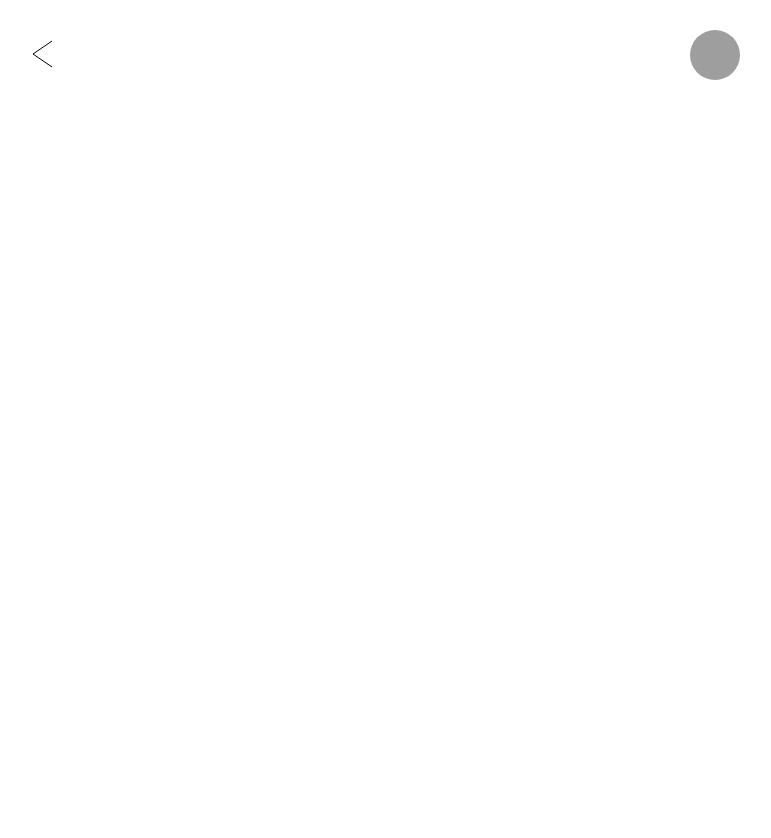
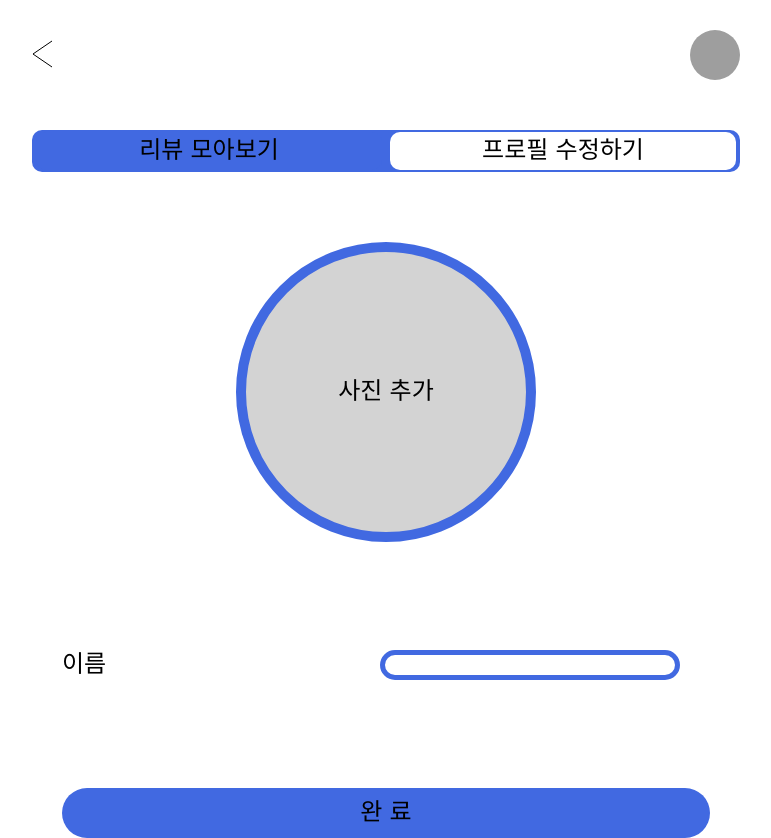
Before and after one commit to BlahBlahComputer/blahblahfridge-web, a React (Create React App) app: page /changeprofile in a window 1280 px wide. Before the commit this address had no page. Shown: the whole page, without its empty margins (254-1025 px from the left). Before the commit the page ends 800 px from the top, so only its background shows below. Built offline with nearby package versions, Linux system fonts and the light colour scheme; grey boxes are pictures that could not be loaded.

Commit message:
my review and change profile

```diff
--- /dev/null
+++ b/src/@types/review.ts
@@ -0,0 +1,8 @@
+export interface IReviewResult {
+  foodId: number;
+  foodImageUrl: string | null;
+  foodName: string;
+  date: string;
+  star: string;
+  reviewText: string;
+}
--- a/src/App.tsx
+++ b/src/App.tsx
@@ -10,6 +10,8 @@ import NaverCallback from '#/components/navercallback';
 
 import MainContainer from './components/MainContainer';
 import TopBar from './components/Topbar';
+import MyReview from './components/MyReview';
+import ChangeProfile from './components/changeprofile';
 
 function App() {
   const [isAuth, setIsAuth] = useState(true);
@@ -50,6 +52,12 @@ function App() {
           <Routes>
             <Route path="/" element={<MainContainer />} />
           </Routes>
+          <Routes>
+            <Route path="/myreview" element={<MyReview />} />
+          </Routes>
+          <Routes>
+            <Route path="/changeprofile" element={<ChangeProfile />} />
+          </Routes>
         </>
       )}
     </BrowserRouter>
--- a/src/components/MainContainer/SearchItem/index.tsx
+++ b/src/components/MainContainer/SearchItem/index.tsx
@@ -23,7 +23,7 @@ const ItemLayout = styled.div`
   display: flex;
   flex-direction: row;
 
-  border: 5px solid #136ac0;
+  border: 5px solid royalblue;
   border-radius: 10px;
 
   padding: 8px;
--- a/src/components/MainContainer/index.tsx
+++ b/src/components/MainContainer/index.tsx
@@ -49,7 +49,7 @@ const SearchArea = styled.div`
 
   width: 100%;
   height: 42px;
-  background-color: #136ac0;
+  background-color: royalblue;
 
   border-radius: 10px;
 
--- /dev/null
+++ b/src/components/MyReview/ReviewItem/index.tsx
@@ -0,0 +1,82 @@
+import styled from 'styled-components';
+
+import { IReviewResult } from '#/@types/review';
+
+type Props = Omit<IReviewResult, 'foodId'>;
+
+function ReviewItem({ foodImageUrl, foodName, date, star, reviewText }: Props) {
+  return (
+    <ItemLayout>
+      <ItemDescription>
+        <ItemName>{foodName}</ItemName>
+        <ItemNameArea>
+          <ItemDate>{date}</ItemDate>
+          <ItemStar>{star}</ItemStar>
+        </ItemNameArea>
+      </ItemDescription>
+      <ItemImage src={foodImageUrl ?? ''} />
+      <ItemReviewText>{reviewText}</ItemReviewText>
+    </ItemLayout>
+  );
+}
+
+const ItemLayout = styled.div`
+  display: flex;
+  flex-direction: column;
+
+  border: 5px solid royalblue;
+  border-radius: 10px;
+
+  padding: 8px;
+
+  width: 100%;
+  height: 600px;
+`;
+
+const ItemImage = styled.img`
+  height: 50%;
+
+  width: auto;
+`;
+
+const ItemDescription = styled.div`
+  display: flex;
+
+  flex-direction: row;
+
+  padding: 10px 0;
+  margin-left: 10px;
+
+  width: 100%;
+
+  justify-content: space-between;
+`;
+
+const ItemNameArea = styled.div`
+  display: flex;
+  flex-direction: column;
+
+  margin-right: 10px;
+
+  align-items: center;
+  justify-content: space-between;
+`;
+
+const ItemName = styled.span`
+  font-size: 2rem;
+`;
+
+const ItemDate = styled.span`
+  font-size: 1.5rem;
+`;
+
+const ItemStar = styled.span`
+  font-size: 1.5rem;
+`;
+
+const ItemReviewText = styled.span`
+  margin-top: 10px;
+  font-size: 1.3rem;
+`;
+
+export default ReviewItem;
--- /dev/null
+++ b/src/components/MyReview/hooks.ts
@@ -0,0 +1,50 @@
+import { useState } from 'react';
+
+import { IReviewResult } from '#/@types/review';
+
+function useReview() {
+  const [keyword, setKeyword] = useState('');
+  const [reviewResult, setReviewResult] = useState<IReviewResult[]>([
+    {
+      foodId: 1,
+      foodImageUrl: 'https://m.nongmin.com/upload/bbs/202108/20210821005357060/20210821005357060.jpg',
+      foodName: '김치찌개',
+      date: '22.05.06',
+      star: '5',
+      reviewText:
+        '지옥에서 온 어쩌구저쩌구~ 레시피는 괜찮은 것 같은데 음 내가 똥손이려나? 근데 난 아무거나 잘 먹지롱 ㅋㅋ',
+    },
+    {
+      foodId: 1,
+      foodImageUrl: 'https://m.nongmin.com/upload/bbs/202108/20210821005357060/20210821005357060.jpg',
+      foodName: '김치찌개',
+      date: '22.05.06',
+      star: '5',
+      reviewText: '지옥에서 온 어쩌구저쩌구~',
+    },
+    {
+      foodId: 1,
+      foodImageUrl: 'https://m.nongmin.com/upload/bbs/202108/20210821005357060/20210821005357060.jpg',
+      foodName: '김치찌개',
+      date: '22.05.06',
+      star: '5',
+      reviewText: '지옥에서 온 어쩌구저쩌구~',
+    },
+    {
+      foodId: 1,
+      foodImageUrl: 'https://m.nongmin.com/upload/bbs/202108/20210821005357060/20210821005357060.jpg',
+      foodName: '김치찌개',
+      date: '22.05.06',
+      star: '5',
+      reviewText: '지옥에서 온 어쩌구저쩌구~',
+    },
+  ]);
+
+  return {
+    keyword,
+    setKeyword,
+    reviewResult,
+  };
+}
+
+export default useReview;
--- /dev/null
+++ b/src/components/MyReview/index.tsx
@@ -0,0 +1,112 @@
+import styled from 'styled-components';
+
+import useReview from './hooks';
+import ReviewItem from './ReviewItem';
+
+function MyReview() {
+  const { keyword, setKeyword, reviewResult } = useReview();
+
+  return (
+    <ContainerLayout>
+      <ButtonLayout>
+        <ButtonLayout1
+          onClick={() => {
+            window.location.replace('/myreview');
+          }}
+        >
+          리뷰 모아보기
+        </ButtonLayout1>
+        <ButtonLayout2
+          onClick={() => {
+            window.location.replace('/changeprofile');
+          }}
+        >
+          프로필 수정하기
+        </ButtonLayout2>
+      </ButtonLayout>
+      <ResultArea>
+        {reviewResult.map((result) => {
+          return (
+            <ReviewItem
+              key={result.foodId}
+              foodImageUrl={result.foodImageUrl}
+              foodName={result.foodName}
+              date={result.date}
+              star={result.star}
+              reviewText={result.reviewText}
+            />
+          );
+        })}
+      </ResultArea>
+    </ContainerLayout>
+  );
+}
+
+const ContainerLayout = styled.div`
+  display: flex;
+  flex-direction: column;
+
+  margin-top: 50px;
+`;
+
+const ButtonLayout1 = styled.div`
+  display: flex;
+
+  align-items: center;
+  justify-self: center;
+  display: flex;
+  justify-content: center;
+
+  width: 49%;
+  height: 38px;
+  background-color: white;
+
+  border-radius: 10px;
+  margin: auto;
+`;
+
+const ButtonLayout2 = styled.div`
+  display: flex;
+
+  align-items: center;
+  justify-self: center;
+  display: flex;
+  justify-content: center;
+
+  width: 49%;
+  height: 38px;
+  background-color: royalblue;
+
+  border-radius: 10px;
+  margin: auto;
+`;
+
+const ButtonLayout = styled.div`
+  display: flex;
+  flex-direction: row;
+
+  position: relative;
+
+  align-items: center;
+  justify-items: center;
+
+  width: 100%;
+  height: 42px;
+  background-color: royalblue;
+
+  border-radius: 10px;
+  font-size: 1.5rem;
+`;
+
+const ResultArea = styled.div`
+  display: flex;
+  flex-direction: column;
+
+  margin-top: 20px;
+
+  gap: 8px;
+
+  overflow-y: scroll;
+`;
+
+export default MyReview;
--- /dev/null
+++ b/src/components/changeprofile/index.tsx
@@ -0,0 +1,197 @@
+import styled from 'styled-components';
+
+function ChangeProfile() {
+  return (
+    <ContainerLayout>
+      <ButtonLayout3>
+        <ButtonLayout1
+          onClick={() => {
+            window.location.replace('/myreview');
+          }}
+        >
+          리뷰 모아보기
+        </ButtonLayout1>
+        <ButtonLayout2
+          onClick={() => {
+            window.location.replace('/changeprofile');
+          }}
+        >
+          프로필 수정하기
+        </ButtonLayout2>
+      </ButtonLayout3>
+      <ResultArea>
+        <Circle
+          onClick={() => {
+            alert('프로필 사진 등록 버튼');
+          }}
+        >
+          <ButtonLayout>사진 추가</ButtonLayout>
+        </Circle>
+
+        <TitleContainer>
+          <NameText>이름</NameText>
+          <Name />
+        </TitleContainer>
+
+        <Start
+          onClick={() => {
+            alert('회원 등록 완료');
+          }}
+        >
+          <ButtonLayout>완 료</ButtonLayout>
+        </Start>
+      </ResultArea>
+    </ContainerLayout>
+  );
+}
+
+const ContainerLayout = styled.div`
+  display: flex;
+  flex-direction: column;
+
+  margin-top: 50px;
+`;
+
+const ButtonLayout1 = styled.div`
+  display: flex;
+
+  align-items: center;
+  justify-self: center;
+  display: flex;
+  justify-content: center;
+
+  width: 49%;
+  height: 38px;
+  background-color: royalblue;
+
+  border-radius: 10px;
+  margin: auto;
+`;
+
+const ButtonLayout2 = styled.div`
+  display: flex;
+
+  align-items: center;
+  justify-self: center;
+  display: flex;
+  justify-content: center;
+
+  width: 49%;
+  height: 38px;
+  background-color: white;
+
+  border-radius: 10px;
+  margin: auto;
+`;
+
+const ButtonLayout3 = styled.div`
+  display: flex;
+  flex-direction: row;
+
+  position: relative;
+
+  align-items: center;
+  justify-items: center;
+
+  width: 100%;
+  height: 42px;
+  background-color: royalblue;
+
+  border-radius: 10px;
+  font-size: 1.5rem;
+`;
+
+const ResultArea = styled.div`
+  display: flex;
+  flex-direction: column;
+
+  margin-top: 20px;
+
+  gap: 8px;
+`;
+
+const ButtonLayout = styled.div`
+  display: flex;
+
+  align-items: center;
+  justify-self: center;
+  margin: auto;
+
+  font-size: 1.5rem;
+`;
+
+const NameText = styled.span`
+  font-size: 1.5rem;
+
+  margin-top: 100px;
+
+  max-width: 50px;
+  word-break: keep-all;
+`;
+
+const Name = styled.input`
+  display: flex;
+  width: 300px;
+  height: 30px;
+
+  border: 5px solid royalblue;
+  border-radius: 30px;
+
+  margin-top: 100px;
+  margin-left: 30px;
+  margin-right: 30px;
+
+  align-items: flex-end;
+  justify-self: center;
+
+  flex-direction: column;
+
+  &:focus {
+    outline: none;
+  }
+`;
+
+const Start = styled.div`
+  display: flex;
+  max-width: 100%;
+  height: 50px;
+
+  background-color: royalblue;
+  border-radius: 30px;
+
+  align-items: flex-end;
+  justify-self: center;
+
+  margin-top: 100px;
+  margin-left: 30px;
+  margin-right: 30px;
+
+  font-size: 1.5rem;
+  flex-direction: column;
+`;
+
+const Circle = styled.div`
+  display: flex;
+  width: 300px;
+  height: 300px;
+
+  border: 10px solid royalblue;
+  border-radius: 50%;
+  background-color: lightgrey;
+
+  margin: auto;
+  margin-top: 50px;
+
+  flex-direction: column;
+`;
+
+const TitleContainer = styled.div`
+  display: flex;
+
+  align-items: center;
+  justify-content: space-between;
+
+  padding: 0 30px;
+`;
+
+export default ChangeProfile;
```
